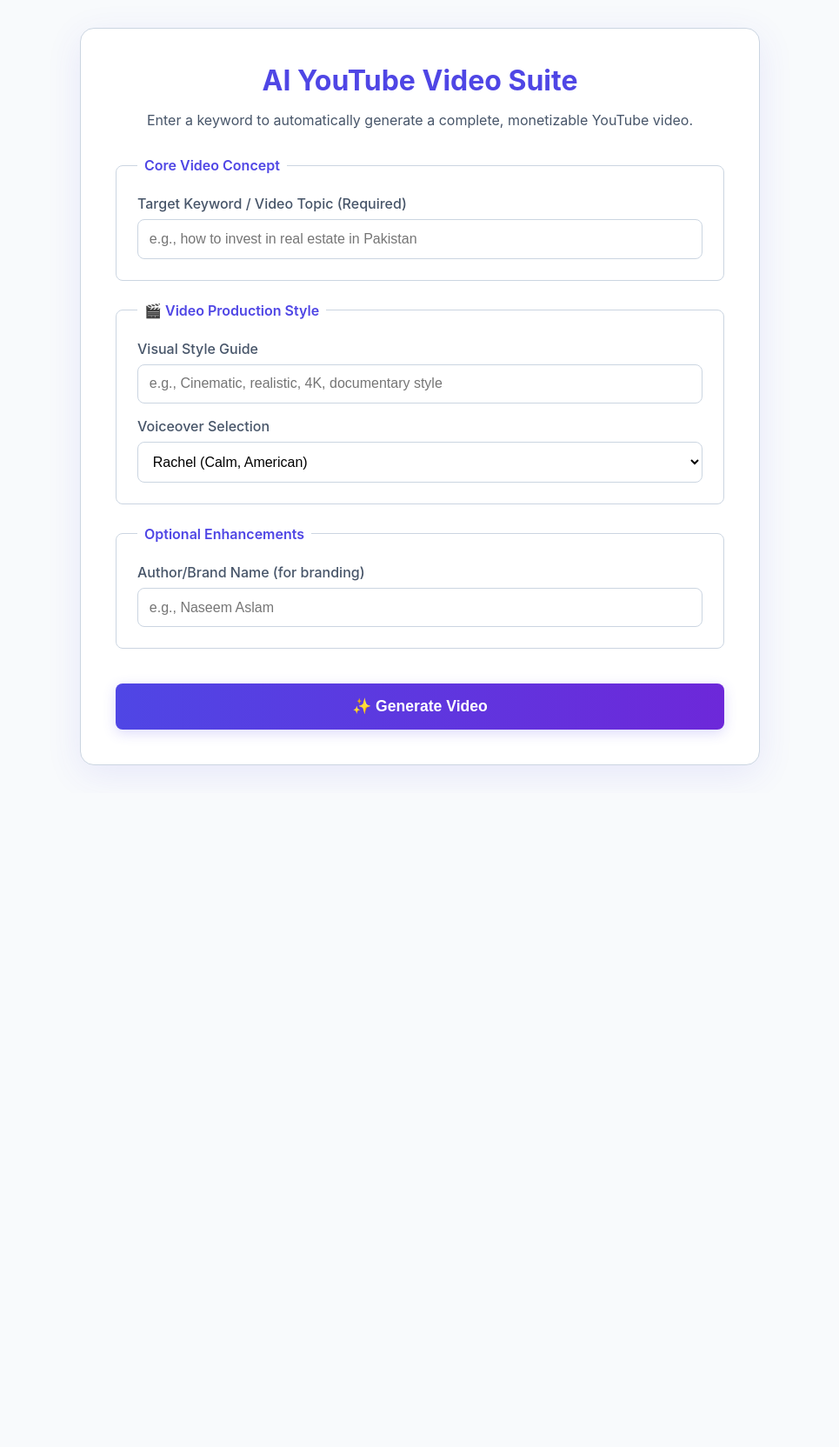
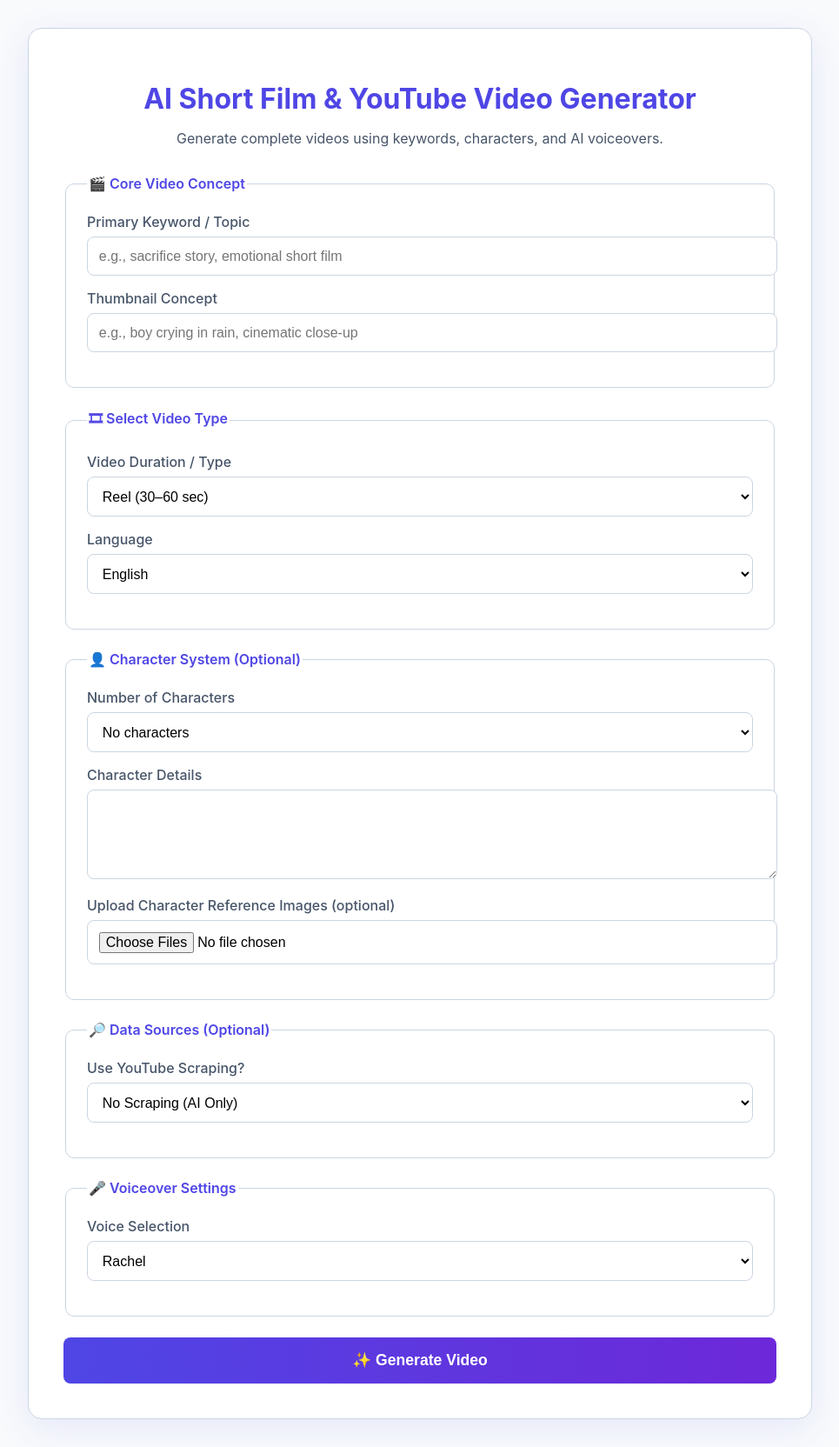
Before and after one commit to engnr823/youtube-video-automation, a Flask app: page / in a window 1280 px wide. Shown: the whole page at 87% size, without its empty margins (157-1122 px from the left). Before the commit the page ends 882 px from the top, so only its background shows below. Run offline with Flask 3, Linux system fonts and the light colour scheme; parts of the project's set-up code (start-up, migrations or seed data) failed here and were passed over; some libraries are stand-ins or nearby versions.

Commit message:
Update index.html

```diff
--- a/templates/index.html
+++ b/templates/index.html
@@ -3,7 +3,7 @@
 <head>
     <meta charset="UTF-8">
     <meta name="viewport" content="width=device-width, initial-scale=1.0">
-    <title>AI YouTube Video Suite</title>
+    <title>AI YouTube Video Suite 2.0</title>
     <style>
         :root {
             --primary-color: #4f46e5;
@@ -15,9 +15,8 @@
             --shadow-color: rgba(79, 70, 229, 0.1);
         }
         body {
-            font-family: 'Inter', -apple-system, BlinkMacSystemFont, "Segoe UI", Roboto, Helvetica, Arial, sans-serif;
+            font-family: 'Inter', sans-serif;
             background-color: var(--background-color);
-            color: var(--text-color);
             margin: 0;
             padding: 2rem;
             display: flex;
@@ -32,123 +31,145 @@
             box-shadow: 0 10px 40px var(--shadow-color);
             border: 1px solid var(--border-color);
             width: 100%;
-            max-width: 700px;
+            max-width: 820px;
         }
-        header h1 {
+        h1 {
             text-align: center;
             color: var(--primary-color);
-            font-size: 2rem;
-            margin: 0 0 0.5rem 0;
+            margin-bottom: 0.5rem;
         }
-        header p {
+        p.description {
             text-align: center;
             color: var(--label-color);
             margin-bottom: 2rem;
         }
-        form {
-            display: flex;
-            flex-direction: column;
-            gap: 1.5rem;
-        }
         fieldset {
             border: 1px solid var(--border-color);
             padding: 1.5rem;
-            border-radius: 8px;
-            margin: 0;
+            border-radius: 10px;
+            margin-bottom: 1.5rem;
         }
         legend {
-            padding: 0 0.5rem;
             font-weight: 600;
             color: var(--primary-color);
         }
         label {
             font-weight: 500;
             display: block;
-            margin-bottom: 0.5rem;
+            margin-bottom: 0.4rem;
             color: var(--label-color);
         }
-        input[type="text"],
-        input[type="url"],
-        textarea,
-        select {
+        input, textarea, select {
             width: 100%;
             padding: 0.8rem;
             border-radius: 8px;
             border: 1px solid var(--border-color);
-            box-sizing: border-box;
+            background: #fff;
             font-size: 1rem;
-            transition: border-color 0.2s, box-shadow 0.2s;
-            background-color: #fff;
-        }
-        input:focus,
-        textarea:focus,
-        select:focus {
-            border-color: var(--primary-color);
-            box-shadow: 0 0 0 3px var(--shadow-color);
-            outline: none;
+            margin-bottom: 1rem;
         }
         button {
             background-image: linear-gradient(to right, #4f46e5, #6d28d9);
             color: white;
-            padding: 1rem 1.25rem;
-            border: none;
+            padding: 1rem;
             border-radius: 8px;
-            cursor: pointer;
+            width: 100%;
             font-size: 1.1rem;
             font-weight: 600;
-            width: 100%;
-            margin-top: 1rem;
-            transition: all 0.3s ease;
-            box-shadow: 0 4px 15px rgba(79, 70, 229, 0.2);
-        }
-        button:hover {
-            transform: translateY(-2px);
-            box-shadow: 0 6px 20px rgba(79, 70, 229, 0.3);
+            cursor: pointer;
+            border: none;
         }
     </style>
 </head>
+
 <body>
     <div class="container">
-        <header>
-            <h1>AI YouTube Video Suite</h1>
-            <p>Enter a keyword to automatically generate a complete, monetizable YouTube video.</p>
-        </header>
+        <h1>AI Short Film & YouTube Video Generator</h1>
+        <p class="description">Generate complete videos using keywords, characters, and AI voiceovers.</p>
 
-        <form action="/generate" method="post">
+        <form action="/generate" method="post" enctype="multipart/form-data">
+
+            <!-- Core Concept -->
             <fieldset>
-                <legend>Core Video Concept</legend>
-                <label for="keyword">Target Keyword / Video Topic (Required)</label>
-                <input type="text" id="keyword" name="keyword" placeholder="e.g., how to invest in real estate in Pakistan" required>
+                <legend>🎬 Core Video Concept</legend>
+
+                <label for="keyword">Primary Keyword / Topic</label>
+                <input type="text" id="keyword" name="keyword"
+                       placeholder="e.g., sacrifice story, emotional short film" required>
+
+                <label for="thumbnail_concept">Thumbnail Concept</label>
+                <input type="text" id="thumbnail_concept" name="thumbnail_concept"
+                       placeholder="e.g., boy crying in rain, cinematic close-up">
             </fieldset>
 
+            <!-- Video Mode -->
             <fieldset>
-                <legend>🎬 Video Production Style</legend>
-                <div>
-                    <label for="video_style">Visual Style Guide</label>
-                    <input type="text" id="video_style" name="video_style" placeholder="e.g., Cinematic, realistic, 4K, documentary style">
-                </div>
-                <div style="margin-top: 1rem;">
-                    <label for="voice_selection">Voiceover Selection</label>
-                    <select id="voice_selection" name="voice_selection">
-                        <option value="Rachel">Rachel (Calm, American)</option>
-                        <option value="Adam">Adam (Deep, British)</option>
-                        <option value="Antoni">Antoni (Well-rounded, American)</option>
-                        <option value="Bella">Bella (Youthful, American)</option>
-                        <option value="Domi">Domi (Assertive, Polish)</option>
-                        <option value="Arnold">Arnold (Narrative, American)</option>
-                    </select>
-                </div>
+                <legend>🎞 Select Video Type</legend>
+
+                <label for="video_type">Video Duration / Type</label>
+                <select id="video_type" name="video_type" required>
+                    <option value="reel">Reel (30–60 sec)</option>
+                    <option value="film">Short Film (1–5 minutes)</option>
+                </select>
+
+                <label for="language">Language</label>
+                <select id="language" name="language">
+                    <option value="english">English</option>
+                    <option value="urdu">Roman Urdu</option>
+                </select>
             </fieldset>
 
+            <!-- Character System -->
             <fieldset>
-                <legend>Optional Enhancements</legend>
-                <div>
-                    <label for="author_name">Author/Brand Name (for branding)</label>
-                    <input type="text" id="author_name" name="author_name" placeholder="e.g., Naseem Aslam">
-                </div>
+                <legend>👤 Character System (Optional)</legend>
+
+                <label for="num_characters">Number of Characters</label>
+                <select id="num_characters" name="num_characters">
+                    <option value="0">No characters</option>
+                    <option value="1">1 Character</option>
+                    <option value="2">2 Characters</option>
+                    <option value="3">3 Characters</option>
+                </select>
+
+                <label>Character Details</label>
+                <textarea name="characters" rows="4"
+                    placeholder="Example:
+Ali: 22 years old, honest, hardworking
+Sara: 20 years old, emotional, shy">
+                </textarea>
+
+                <label>Upload Character Reference Images (optional)</label>
+                <input type="file" name="character_images" multiple>
+            </fieldset>
+
+            <!-- Scraping Mode -->
+            <fieldset>
+                <legend>🔎 Data Sources (Optional)</legend>
+
+                <label for="scraping_mode">Use YouTube Scraping?</label>
+                <select id="scraping_mode" name="scraping_mode">
+                    <option value="none">No Scraping (AI Only)</option>
+                    <option value="scrapingbee">ScrapingBee</option>
+                    <option value="serpapi">SerpAPI</option>
+                </select>
+            </fieldset>
+
+            <!-- Voiceover -->
+            <fieldset>
+                <legend>🎤 Voiceover Settings</legend>
+
+                <label for="voice_selection">Voice Selection</label>
+                <select id="voice_selection" name="voice_selection">
+                    <option value="Rachel">Rachel</option>
+                    <option value="Adam">Adam</option>
+                    <option value="Antoni">Antoni</option>
+                    <option value="Bella">Bella</option>
+                    <option value="Arnold">Arnold</option>
+                </select>
             </fieldset>
 
             <button type="submit">✨ Generate Video</button>
+
         </form>
     </div>
 </body>
```
